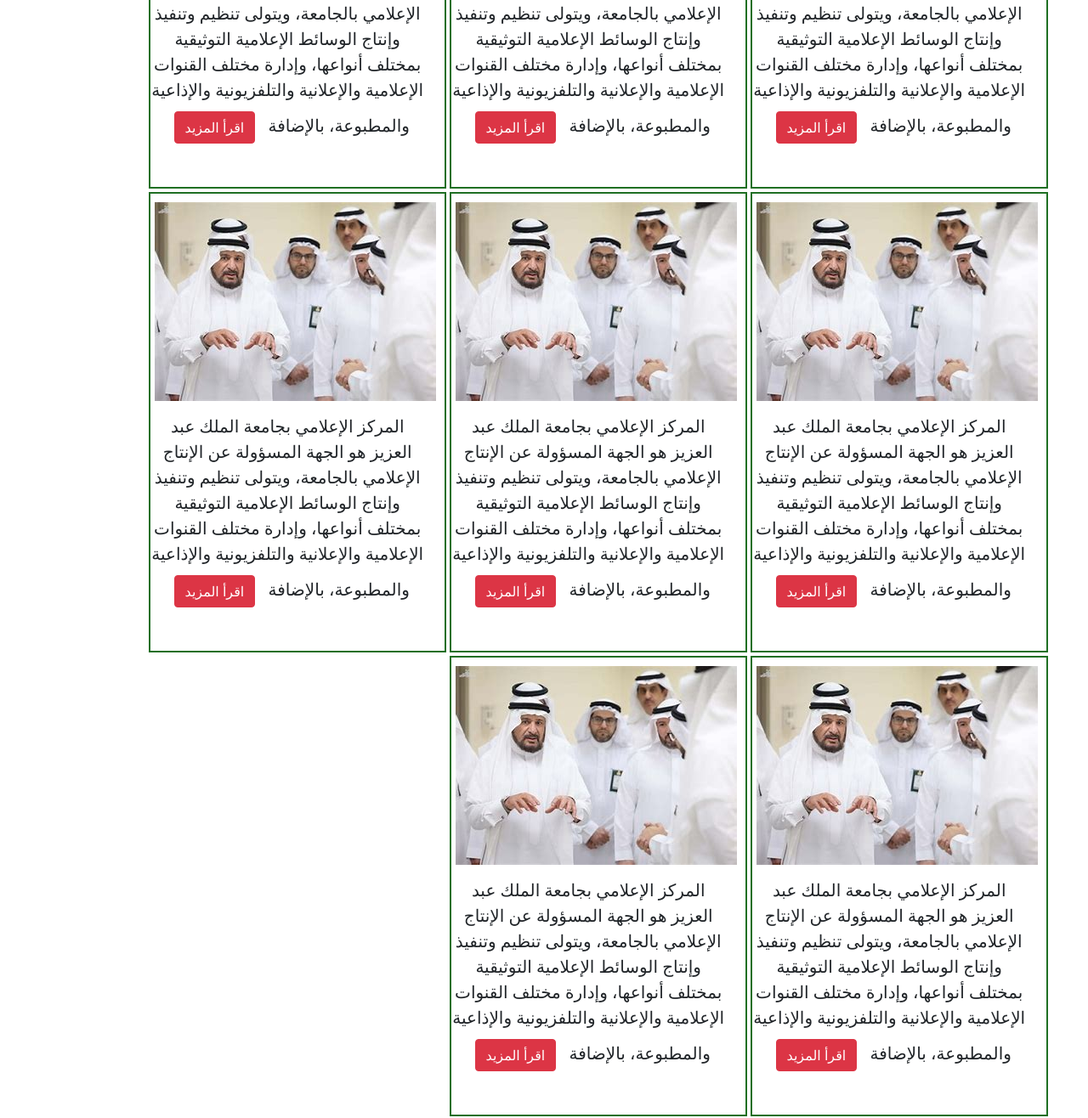
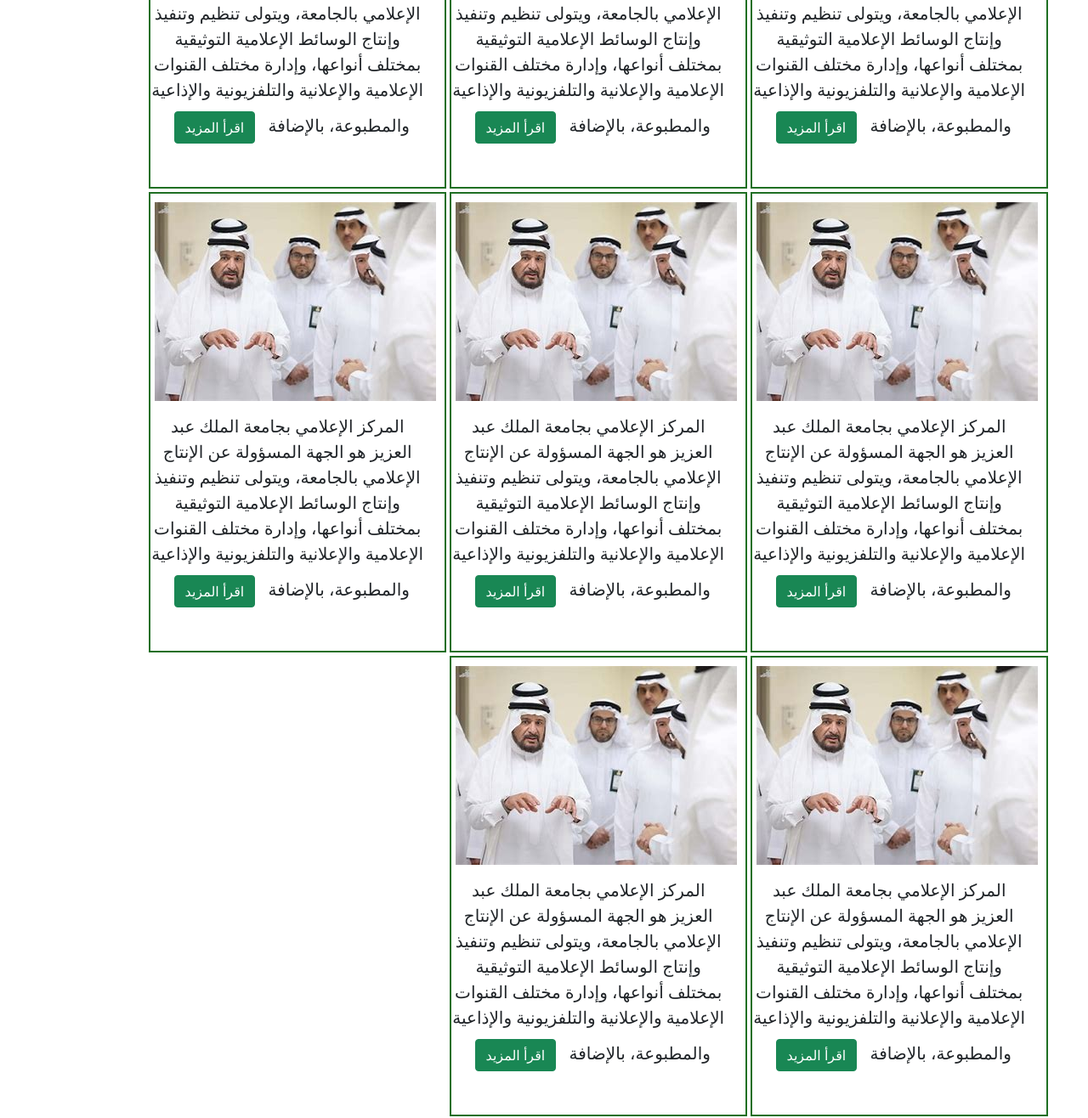
Before and after one commit to ABOaseel20/mansah, a plain HTML site: page index.html in a window 1280 px wide. Shown: the part 1280-2596 px from the top of the page at 85% size. Drawn offline with nearby package versions, Linux system fonts and the light colour scheme.

Commit message:
Update index.html

```diff
--- a/index.html
+++ b/index.html
@@ -131,49 +131,49 @@
         <div class="ga">
             <img src="center.jpg" alt="">
             <p>المركز الإعلامي بجامعة الملك عبد العزيز هو الجهة المسؤولة عن الإنتاج الإعلامي بالجامعة، ويتولى تنظيم وتنفيذ وإنتاج الوسائط الإعلامية التوثيقية بمختلف أنواعها، وإدارة مختلف القنوات الإعلامية والإعلانية والتلفزيونية والإذاعية والمطبوعة، بالإضافة
-                <button type="button" class="btn btn-danger">اقرأ المزيد</button>
+                <button type="button" class="btn btn-success">اقرأ المزيد</button>
 
         </div>
         <div class="ga">
             <img src="center.jpg" alt="">
             <p>المركز الإعلامي بجامعة الملك عبد العزيز هو الجهة المسؤولة عن الإنتاج الإعلامي بالجامعة، ويتولى تنظيم وتنفيذ وإنتاج الوسائط الإعلامية التوثيقية بمختلف أنواعها، وإدارة مختلف القنوات الإعلامية والإعلانية والتلفزيونية والإذاعية والمطبوعة، بالإضافة
-                <button type="button" class="btn btn-danger">اقرأ المزيد</button>
+                <button type="button" class="btn btn-success">اقرأ المزيد</button>
 
         </div>
         <div class="ga">
             <img src="center.jpg" alt="">
             <p>المركز الإعلامي بجامعة الملك عبد العزيز هو الجهة المسؤولة عن الإنتاج الإعلامي بالجامعة، ويتولى تنظيم وتنفيذ وإنتاج الوسائط الإعلامية التوثيقية بمختلف أنواعها، وإدارة مختلف القنوات الإعلامية والإعلانية والتلفزيونية والإذاعية والمطبوعة، بالإضافة
-                <button type="button" class="btn btn-danger">اقرأ المزيد</button>
+                <button type="button" class="btn btn-success">اقرأ المزيد</button>
 
         </div>
         <div class="ga">
             <img src="center.jpg" alt="">
             <p>المركز الإعلامي بجامعة الملك عبد العزيز هو الجهة المسؤولة عن الإنتاج الإعلامي بالجامعة، ويتولى تنظيم وتنفيذ وإنتاج الوسائط الإعلامية التوثيقية بمختلف أنواعها، وإدارة مختلف القنوات الإعلامية والإعلانية والتلفزيونية والإذاعية والمطبوعة، بالإضافة
-                <button type="button" class="btn btn-danger">اقرأ المزيد</button>
+                <button type="button" class="btn btn-success">اقرأ المزيد</button>
 
         </div>
         <div class="ga">
             <img src="center.jpg" alt="">
             <p>المركز الإعلامي بجامعة الملك عبد العزيز هو الجهة المسؤولة عن الإنتاج الإعلامي بالجامعة، ويتولى تنظيم وتنفيذ وإنتاج الوسائط الإعلامية التوثيقية بمختلف أنواعها، وإدارة مختلف القنوات الإعلامية والإعلانية والتلفزيونية والإذاعية والمطبوعة، بالإضافة
-                <button type="button" class="btn btn-danger">اقرأ المزيد</button>
+                <button type="button" class="btn btn-success">اقرأ المزيد</button>
 
         </div>
         <div class="ga">
             <img src="center.jpg" alt="">
             <p>المركز الإعلامي بجامعة الملك عبد العزيز هو الجهة المسؤولة عن الإنتاج الإعلامي بالجامعة، ويتولى تنظيم وتنفيذ وإنتاج الوسائط الإعلامية التوثيقية بمختلف أنواعها، وإدارة مختلف القنوات الإعلامية والإعلانية والتلفزيونية والإذاعية والمطبوعة، بالإضافة
-                <button type="button" class="btn btn-danger">اقرأ المزيد</button>
+                <button type="button" class="btn btn-success">اقرأ المزيد</button>
 
         </div>
         <div class="ga">
             <img src="center.jpg" alt="">
             <p>المركز الإعلامي بجامعة الملك عبد العزيز هو الجهة المسؤولة عن الإنتاج الإعلامي بالجامعة، ويتولى تنظيم وتنفيذ وإنتاج الوسائط الإعلامية التوثيقية بمختلف أنواعها، وإدارة مختلف القنوات الإعلامية والإعلانية والتلفزيونية والإذاعية والمطبوعة، بالإضافة
-                <button type="button" class="btn btn-danger">اقرأ المزيد</button>
+                <button type="button" class="btn btn-success">اقرأ المزيد</button>
 
         </div>
         <div class="ga">
             <img src="center.jpg" alt="">
             <p>المركز الإعلامي بجامعة الملك عبد العزيز هو الجهة المسؤولة عن الإنتاج الإعلامي بالجامعة، ويتولى تنظيم وتنفيذ وإنتاج الوسائط الإعلامية التوثيقية بمختلف أنواعها، وإدارة مختلف القنوات الإعلامية والإعلانية والتلفزيونية والإذاعية والمطبوعة، بالإضافة
-                <button type="button" class="btn btn-danger">اقرأ المزيد</button>
+                <button type="button" class="btn btn-success">اقرأ المزيد</button>
         </div>
 
 
```
